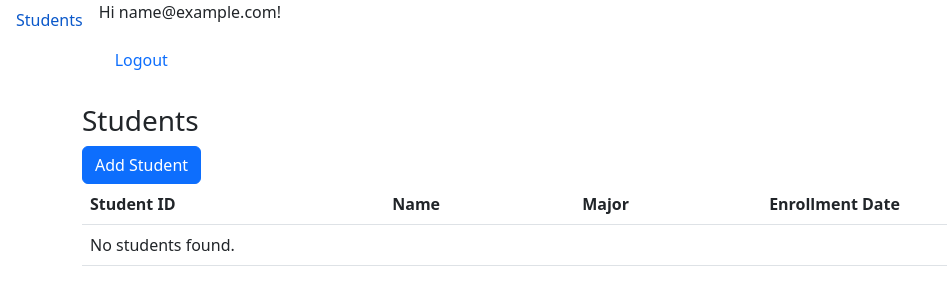
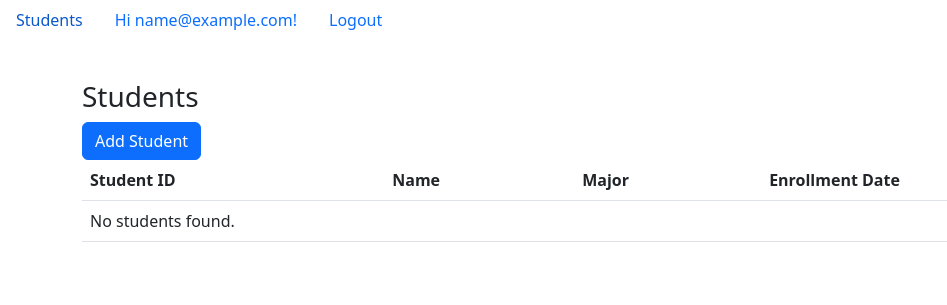
Before and after one commit to atlogan/student_enrollment, a Django app: page / in a window 1280 px wide. Shown: the top 305 px of the page, without its empty margins (0-947 px from the left). Run offline with Django 5.2, Linux system fonts and the light colour scheme; the visitor is signed in with stand-in values (Sample User, id 1); data that the repository does not hold is empty.

Commit message:
cosmetic

```diff
--- a/myapp/templates/myapp/base_template.html
+++ b/myapp/templates/myapp/base_template.html
@@ -13,7 +13,9 @@
         </li>
         {% if user.is_authenticated %}
         <li class="nav-item">
-          <p>Hi {{ user.email }}!</p>
+          <p class="nav-link">Hi {{ user.email }}!</p>
+        </li>
+        <li class="nav-item">
           <a class="nav-link" aria-current="page" href="{% url 'account_logout' %}">Logout</a>
         </li>
         {% else %}
```
